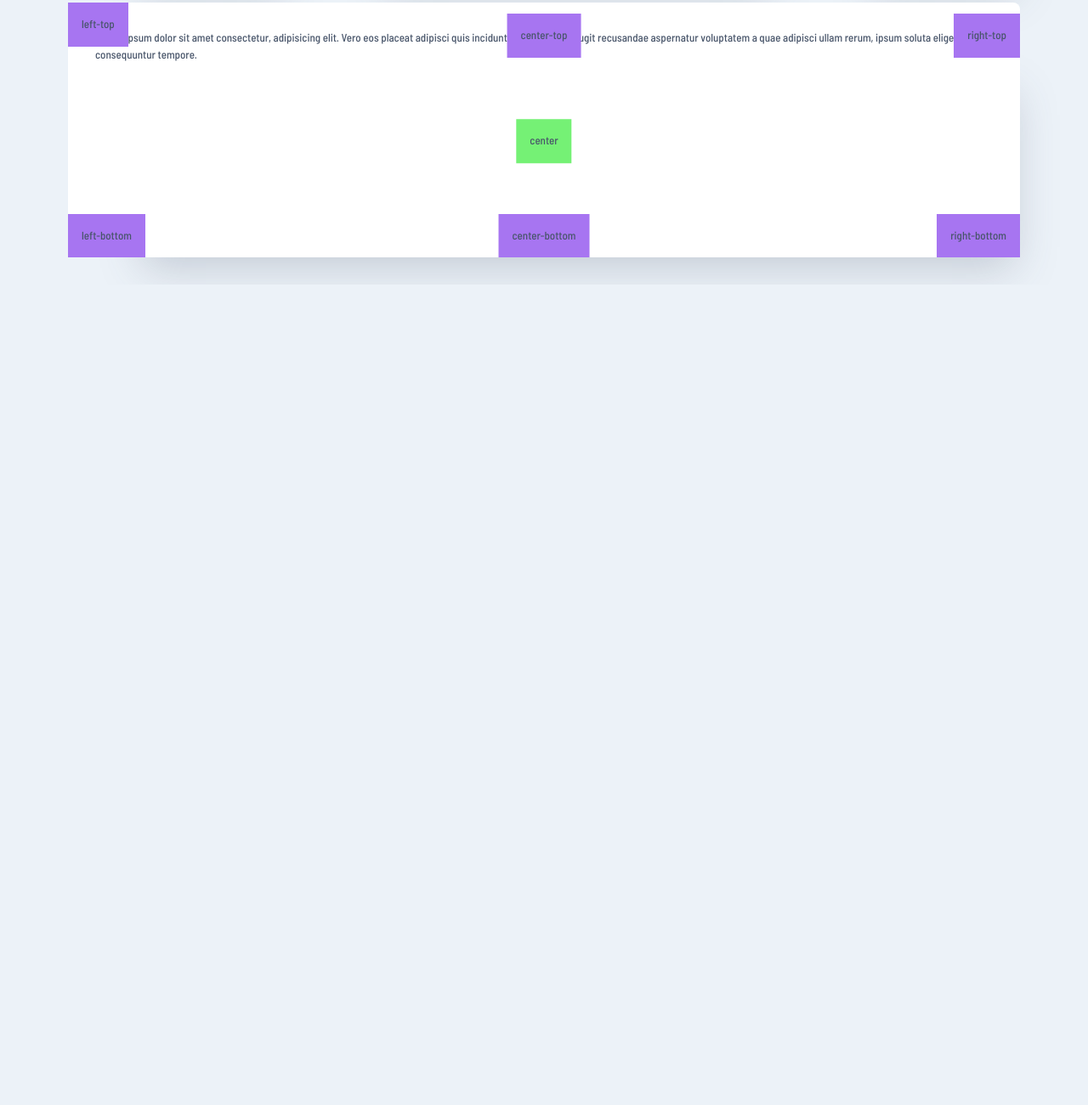
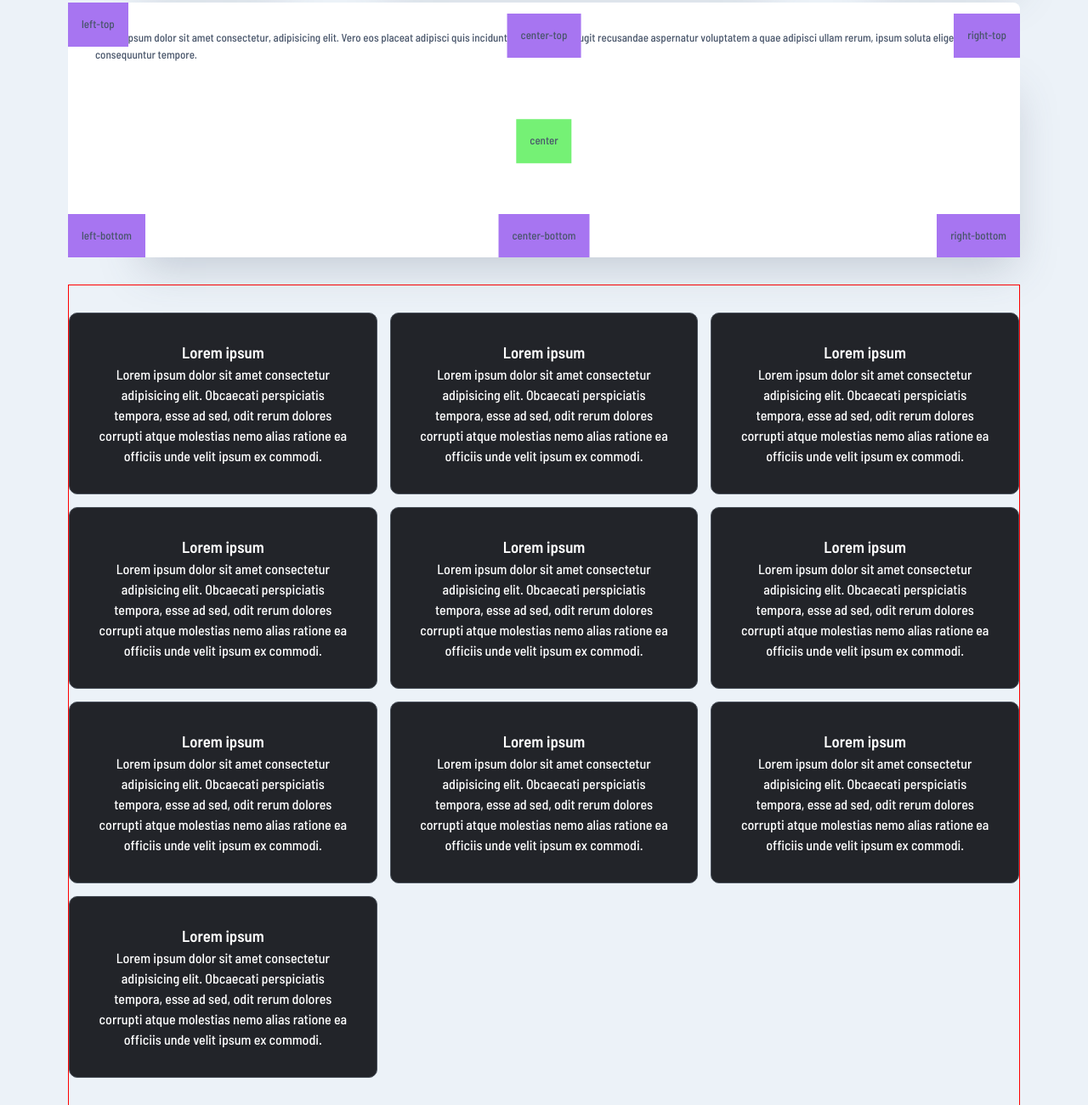
Before and after one commit to zizaraDzr/css_grid, a plain HTML site: page index.html in a window 1280 px wide. Shown: the part 661-1962 px from the top of the page at 85% size. Before the commit the page ends 996 px from the top, so only its background shows below. Drawn offline with Linux system fonts and the light colour scheme.

Commit message:
add new containter grid

```diff
--- a/index.html
+++ b/index.html
@@ -135,6 +135,60 @@
        ipsum soluta eligendi consequuntur tempore.
     </article>
   </main>
+
+  <div class="center_div text-neutral-100 grid_container">
+    <div class="card">
+      <h3>Lorem ipsum</h3>
+      <div>Lorem ipsum dolor sit amet consectetur adipisicing elit. Obcaecati perspiciatis tempora, esse ad sed,
+        odit rerum dolores corrupti atque molestias nemo alias ratione ea officiis unde velit ipsum ex commodi.</div>
+    </div>
+    <div class="card">
+      <h3>Lorem ipsum</h3>
+      <div>Lorem ipsum dolor sit amet consectetur adipisicing elit. Obcaecati perspiciatis tempora, esse ad sed,
+        odit rerum dolores corrupti atque molestias nemo alias ratione ea officiis unde velit ipsum ex commodi.</div>
+    </div>
+    <div class="card">
+      <h3>Lorem ipsum</h3>
+      <div>Lorem ipsum dolor sit amet consectetur adipisicing elit. Obcaecati perspiciatis tempora, esse ad sed,
+        odit rerum dolores corrupti atque molestias nemo alias ratione ea officiis unde velit ipsum ex commodi.</div>
+    </div>
+    <div class="card">
+      <h3>Lorem ipsum</h3>
+      <div>Lorem ipsum dolor sit amet consectetur adipisicing elit. Obcaecati perspiciatis tempora, esse ad sed,
+        odit rerum dolores corrupti atque molestias nemo alias ratione ea officiis unde velit ipsum ex commodi.</div>
+    </div>
+    <div class="card">
+      <h3>Lorem ipsum</h3>
+      <div>Lorem ipsum dolor sit amet consectetur adipisicing elit. Obcaecati perspiciatis tempora, esse ad sed,
+        odit rerum dolores corrupti atque molestias nemo alias ratione ea officiis unde velit ipsum ex commodi.</div>
+    </div>
+    <div class="card">
+      <h3>Lorem ipsum</h3>
+      <div>Lorem ipsum dolor sit amet consectetur adipisicing elit. Obcaecati perspiciatis tempora, esse ad sed,
+        odit rerum dolores corrupti atque molestias nemo alias ratione ea officiis unde velit ipsum ex commodi.</div>
+    </div>
+    <div class="card">
+      <h3>Lorem ipsum</h3>
+      <div>Lorem ipsum dolor sit amet consectetur adipisicing elit. Obcaecati perspiciatis tempora, esse ad sed,
+        odit rerum dolores corrupti atque molestias nemo alias ratione ea officiis unde velit ipsum ex commodi.</div>
+    </div>
+    <div class="card">
+      <h3>Lorem ipsum</h3>
+      <div>Lorem ipsum dolor sit amet consectetur adipisicing elit. Obcaecati perspiciatis tempora, esse ad sed,
+        odit rerum dolores corrupti atque molestias nemo alias ratione ea officiis unde velit ipsum ex commodi.</div>
+    </div>
+    <div class="card">
+      <h3>Lorem ipsum</h3>
+      <div>Lorem ipsum dolor sit amet consectetur adipisicing elit. Obcaecati perspiciatis tempora, esse ad sed,
+        odit rerum dolores corrupti atque molestias nemo alias ratione ea officiis unde velit ipsum ex commodi.</div>
+    </div>
+    <div class="card">
+      <h3>Lorem ipsum</h3>
+      <div>Lorem ipsum dolor sit amet consectetur adipisicing elit. Obcaecati perspiciatis tempora, esse ad sed,
+        odit rerum dolores corrupti atque molestias nemo alias ratione ea officiis unde velit ipsum ex commodi.</div>
+    </div>
+  </div>
+
 </body>
 
 </html>
--- a/style.css
+++ b/style.css
@@ -313,3 +313,24 @@ h3 {
 .testimonial > p:last-of-type {
   opacity: 0.7;
 }
+
+.center_div {
+  margin-inline: auto;
+  padding-block: 2rem;
+  width: min(95%, 70rem);
+}
+.grid_container {
+  display: grid;
+  border: 1px solid red;
+  /* grid-template-columns: repeat(4, 1fr); */
+  grid-template-columns: repeat(auto-fit, minmax(300px, 1fr));
+  gap: 15px;
+  justify-content: center;
+}
+.card {
+  padding: 2em;
+  border: 1px solid rgb(75,82,92);
+  border-radius: 10px;
+  background-color: #222429;
+  text-align: center;
+}
```
